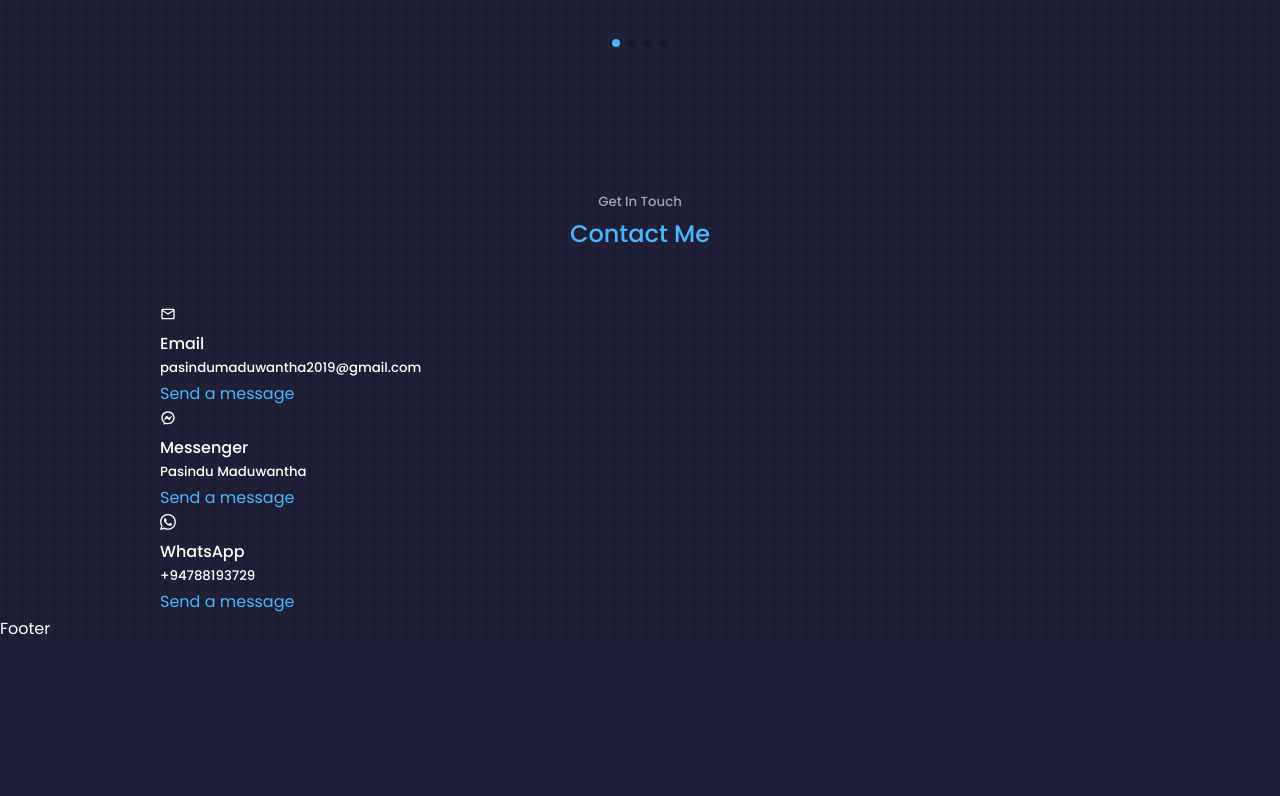
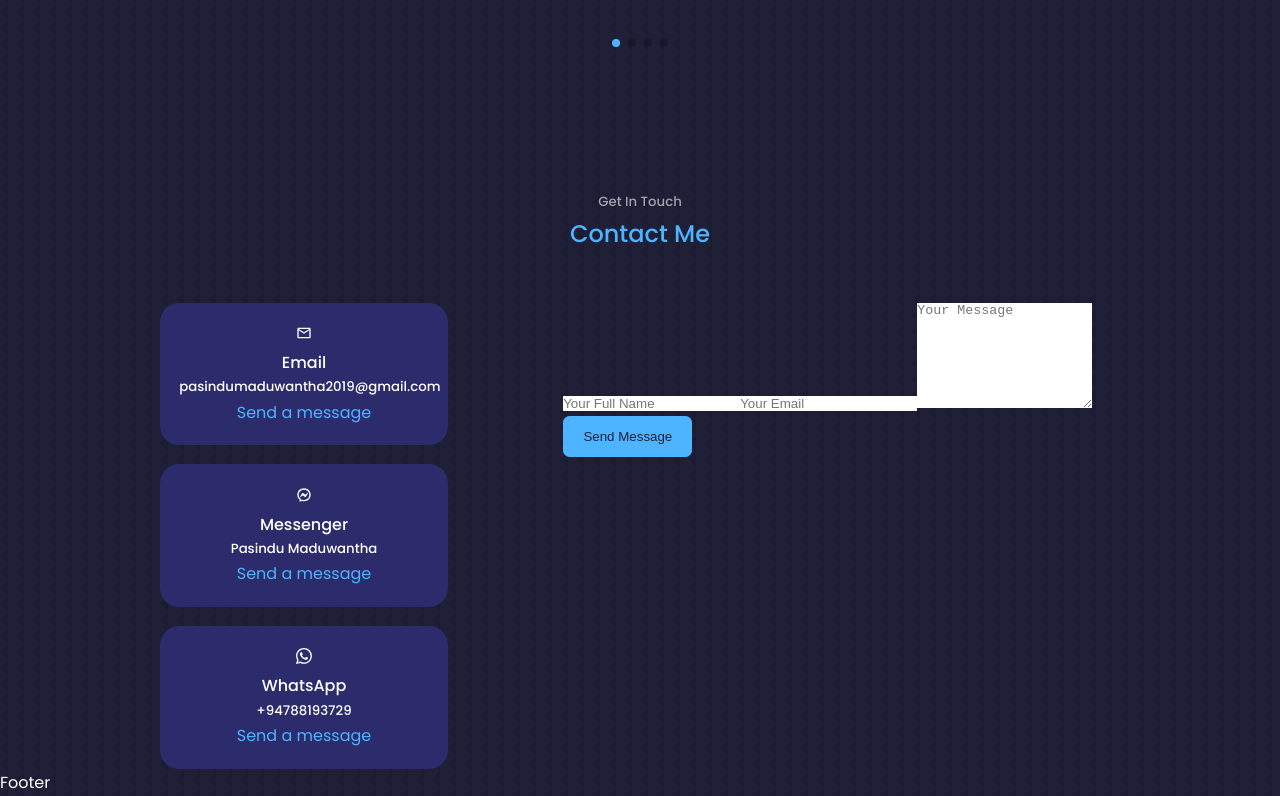
Before and after one commit to mpmabeyrathne/React-Portfolio, a React (Create React App) app: page / in a window 1280 px wide. Shown: the part 4573-5369 px from the top of the page. Before the commit the page ends 5215 px from the top, so only its background shows below. Built offline with nearby package versions, Linux system fonts and the light colour scheme.

Commit message:
contact section updated

```diff
--- a/src/components/contact/Contact.jsx
+++ b/src/components/contact/Contact.jsx
@@ -18,23 +18,48 @@
             <MdOutlineMailOutline />
             <h4>Email</h4>
             <h5>pasindumaduwantha2019@gmail.com</h5>
-            <a href="mailto:pasindumaduwantha2019@gmail.com">Send a message</a>
+            <a href="mailto:pasindumaduwantha2019@gmail.com" target="__blank">
+              Send a message
+            </a>
           </article>
           <article className="contact_option">
             <RiMessengerLine />
             <h4>Messenger</h4>
             <h5>Pasindu Maduwantha</h5>
-            <a href="https://m.me/pasindu.maduwantha.3150">Send a message</a>
+            <a href="https://m.me/pasindu.maduwantha.3150" target="__blank">
+              Send a message
+            </a>
           </article>
           <article className="contact_option">
             <BsWhatsapp />
             <h4>WhatsApp</h4>
             <h5>+94788193729</h5>
-            <a href="https://api.whatsapp.com/send?phone=+94788193729">
+            <a
+              href="https://api.whatsapp.com/send?phone+94788193729"
+              target="__blank"
+            >
               Send a message
             </a>
           </article>
         </div>
+        <form action="">
+          <input
+            type="text"
+            name="name"
+            placeholder="Your Full Name"
+            required
+          />
+          <input type="email" name="email" placeholder="Your Email" required />
+          <textarea
+            name="message"
+            rows="7"
+            placeholder="Your Message"
+            required
+          ></textarea>
+          <button type="submit" className="btn btn-primary">
+            Send Message
+          </button>
+        </form>
       </div>
     </section>
   );
--- a/src/components/contact/contact.css
+++ b/src/components/contact/contact.css
@@ -0,0 +1,26 @@
+.container.contact_container {
+  widows: 58%;
+  display: grid;
+  grid-template-columns: 30% 58%;
+  gap: 12%;
+}
+
+.contact_options {
+  display: flex;
+  flex-direction: column;
+  gap: 1.2rem;
+}
+
+.contact_option {
+  background: var(--color-bg-variant);
+  padding: 1.2rem;
+  border-radius: 1.2rem;
+  text-align: center;
+  border: 1px slid transparent;
+  transition: var(--transition);
+}
+
+.contact_option:hover {
+  background: transparent;
+  border-color: var(--color-primary-varient);
+}
```
